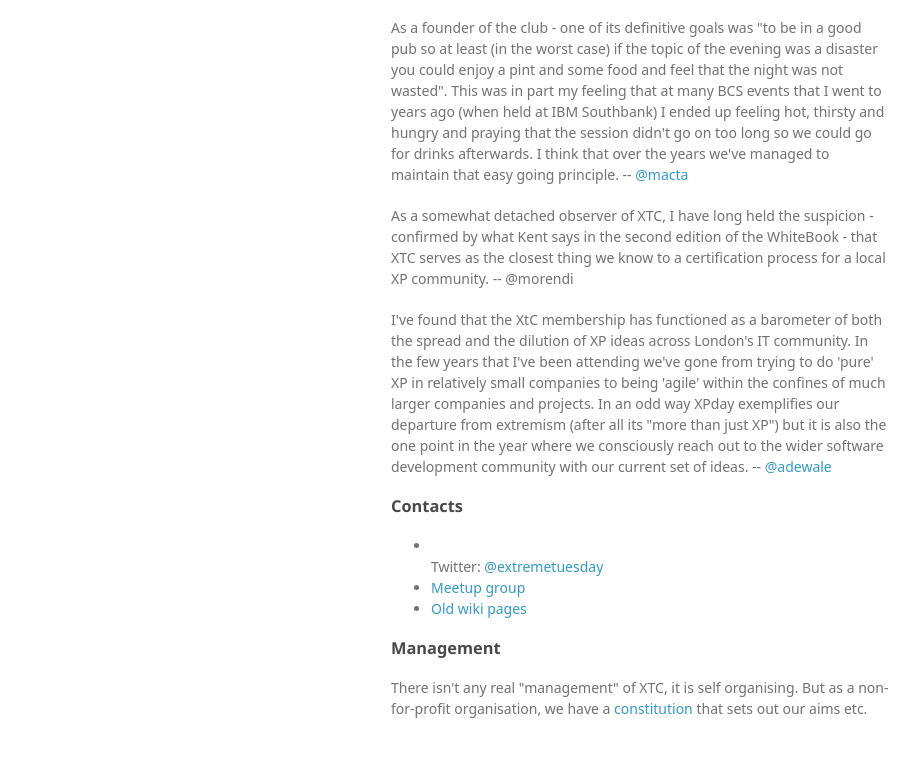
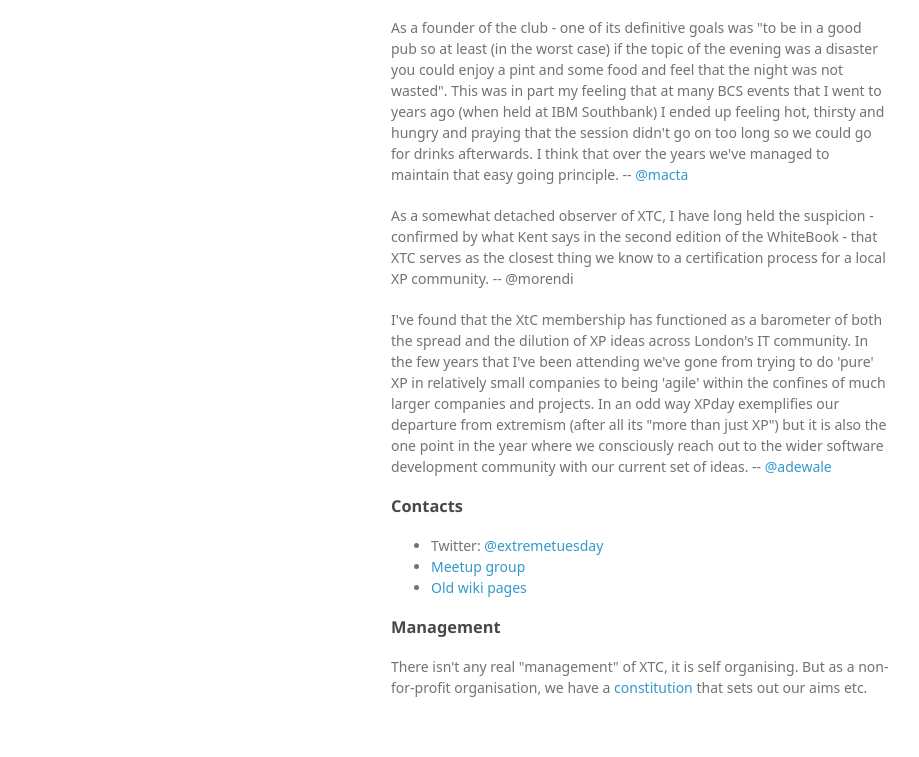
Before and after one commit to extremetuesday/extremetuesday.github.io, a plain HTML site: page index.html in a window 1280 px wide. Shown: the part 758-1515 px from the top of the page, without its empty margins (179-1098 px from the left). Drawn offline with Linux system fonts and the light colour scheme; a web font is replaced by a local one.

Commit message:
remove erroneous <li>

```diff
--- a/index.html
+++ b/index.html
@@ -66,7 +66,7 @@ XTC has an anarchic spirit</li>
 <a id="contacts" class="anchor" href="#contacts" aria-hidden="true"><span class="octicon octicon-link"></span></a>Contacts</h3>
 
 <ul>
-  <li></li>Twitter: <a href="https://twitter.com/extremetuesday">@extremetuesday</a></li>
+  <li>Twitter: <a href="https://twitter.com/extremetuesday">@extremetuesday</a></li>
   <li><a href="http://www.meetup.com/eXtreme-Tuesday-Club-XTC/">Meetup group</a></li>
   <li><a href="http://xpday-london.editme.com/eXtremeTuesdayClub">Old wiki pages</a></li>
 </ul>
```
